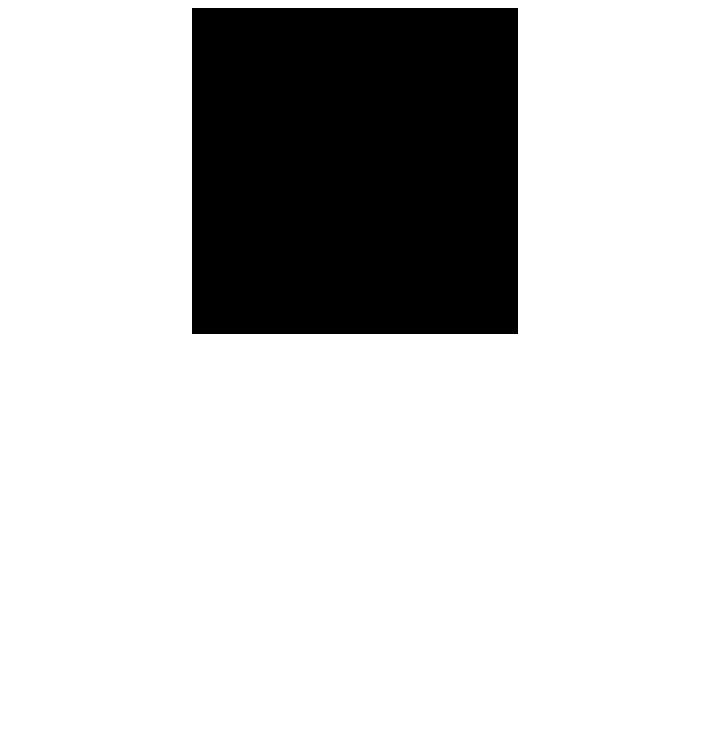
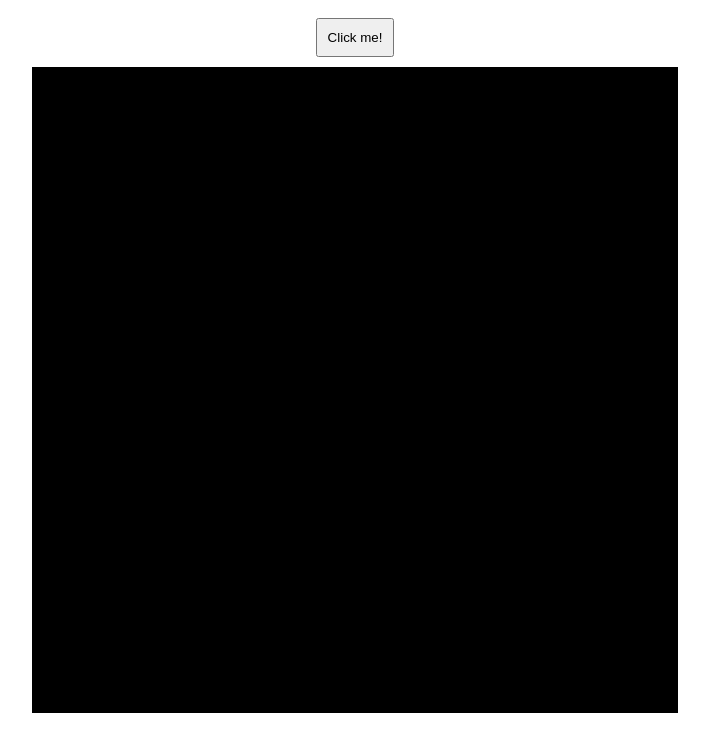
Before and after one commit to Kevin-Aas/etch-a-sketch, a plain HTML site: page index.html in a window 1280 px wide. Shown: the whole page, without its empty margins (285-994 px from the left). Drawn offline with Linux system fonts and the light colour scheme.

Commit message:
Make prompt button for size preference

```diff
--- a/index.html
+++ b/index.html
@@ -7,8 +7,9 @@
         <script src="./script.js" defer></script>
     </head>
     <body>
+        <button class="prompt_btn">Click me!</button>
         <div class="container">
-            <!--16x16 divs will be placed here-->
+            <!--div tiles will be placed here-->
         </div>
     </body>
 </html>
--- a/script.js
+++ b/script.js
@@ -1,10 +1,30 @@
-for (let i=0; i<16*16; i++) {
-    // Get container and make new div
-    let container = document.querySelector(".container");
+// Set up intial grid
+let size = 16;
+make_grid(size);
+
+// Give a prompt when clicking button
+let btn = document.querySelector(".prompt_btn");
+btn.addEventListener('click', function () {
+    let answer = prompt("How man squares per side?");
+    size = parseInt(answer);
+    make_grid(size);
+});
+
+function make_grid (size) {
+    // Get body and old container reference:
+    let body = document.querySelector("body");
+    let old_container = document.querySelector('.container');
+    // Set up new container:
+    let container = document.createElement('div');
+    container.setAttribute('class', 'container');
+
+    // Make size amount of div tiles for the container:
+    for (let i=0; i<size*size; i++) {
         let div = document.createElement('div');
         // Style the new div:
-    div.style.width = '20px';
-    div.style.height = '20px';
+        let div_size = old_container.clientWidth / size;
+        div.style.width = `${div_size}px`;
+        div.style.height = `${div_size}px`;
         div.style.backgroundColor = "black";
         // Add event listener to new div:
         div.addEventListener('mouseover', function () {
@@ -12,3 +32,7 @@ for (let i=0; i<16*16; i++) {
         });
         container.appendChild(div);
     }
+
+    // Replace the old container with the new:
+    body.replaceChild(container, old_container);
+}
--- a/style.css
+++ b/style.css
@@ -2,13 +2,20 @@ body {
     font-family: 'Courier New', Courier, monospace;
     display: flex;
     justify-content: center;
+    align-items: center;
+    flex-direction: column;
 }
 
 .container {
     display: flex;
     flex-wrap: wrap;
-    width: 320px;
-    height: 320px;
+    width: 640px;
+    height: 640px;
     border: solid;
     border-color: black;
 }
+
+.prompt_btn {
+    padding: 10px;
+    margin: 10px;
+}
```
Lines whose indentation alone changed are shown as unchanged.
